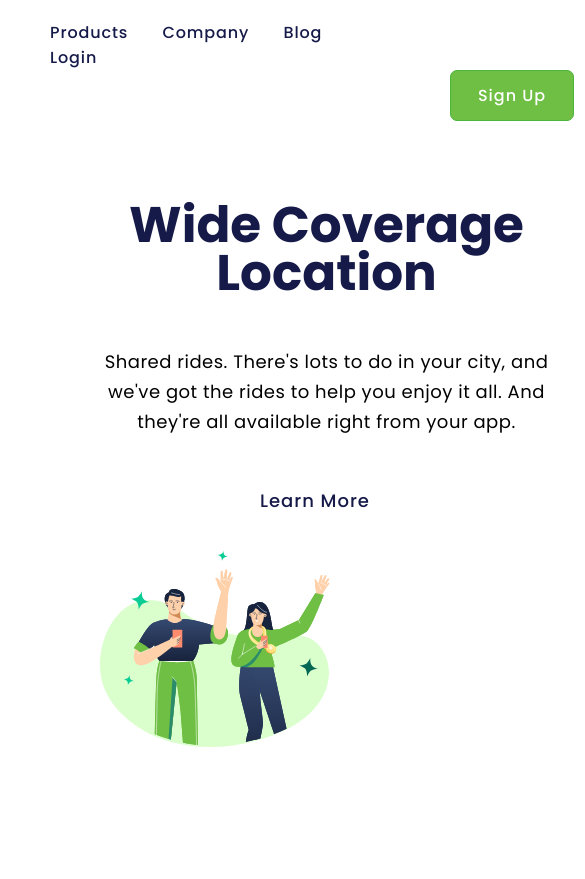
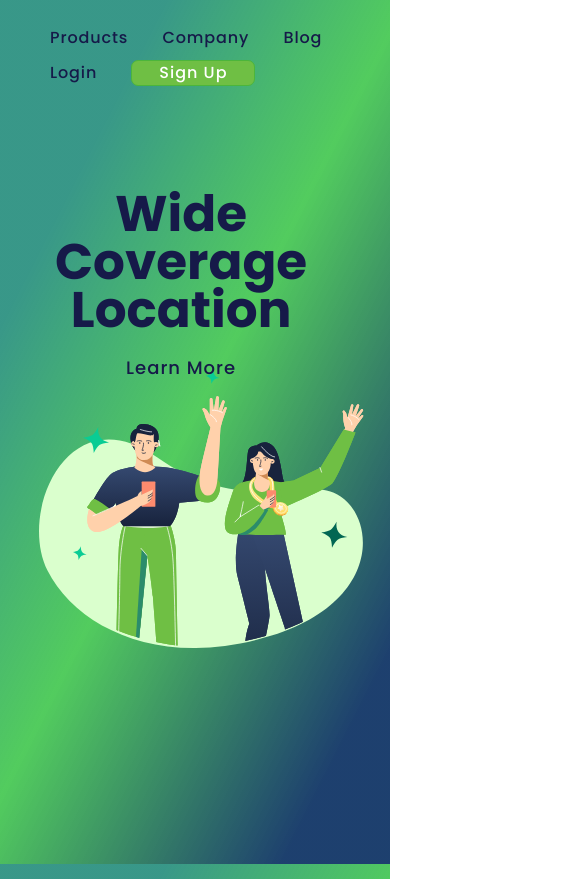
Before and after one commit to SamuelDias91/Wide-Coverage-Location, a plain HTML site: page index.html in a window 390 px wide. Shown: the whole page, 585 px wide, since content can reach past the window. Drawn offline with Linux system fonts and the light colour scheme.

Commit message:
adiçao imagens read.me e att responsividade

```diff
--- a/style.css
+++ b/style.css
@@ -102,24 +102,21 @@ p {
 
 @media screen and (max-width:1000px) {
 
-    body{
-        background: none;
+    section {
+        position: relative;
+        height: 84vh;
+        right: 25px;
     }
 
-    main{
-        display: block;
-        justify-content: center;
-        align-items: center;
+    header{
+        line-height: 35px;
     }
 
-    section{
-        display: block;
-    }
-
-    .logo-image{
+    .logo-image {
         position: absolute;
-        margin-top: 350px;
-        width: 60%;
+        right: 20px;
+        top: 370px;
+        width: 85%;
     }
 
     h1 {
@@ -128,18 +125,17 @@ p {
         text-align: center;
     }
 
-    p{
-        line-height: 30px;
-        text-align: center;
-        color: black;
-        margin: 50px 0;
+    p {
+        display: none;
     }
 
     .link-section {
-        margin-left: 180px;
+        display: flex;
+        margin-top: 20px;
+        justify-content: center;
     }
 
-    .button-header{
-        margin-left: 400px;
+    .button-header {
+        height: 50%;
     }
 }
```
Also changed, not shown: image/wide-coverage-desktop.png (added), image/wide-coverage-mobile.png (added).
